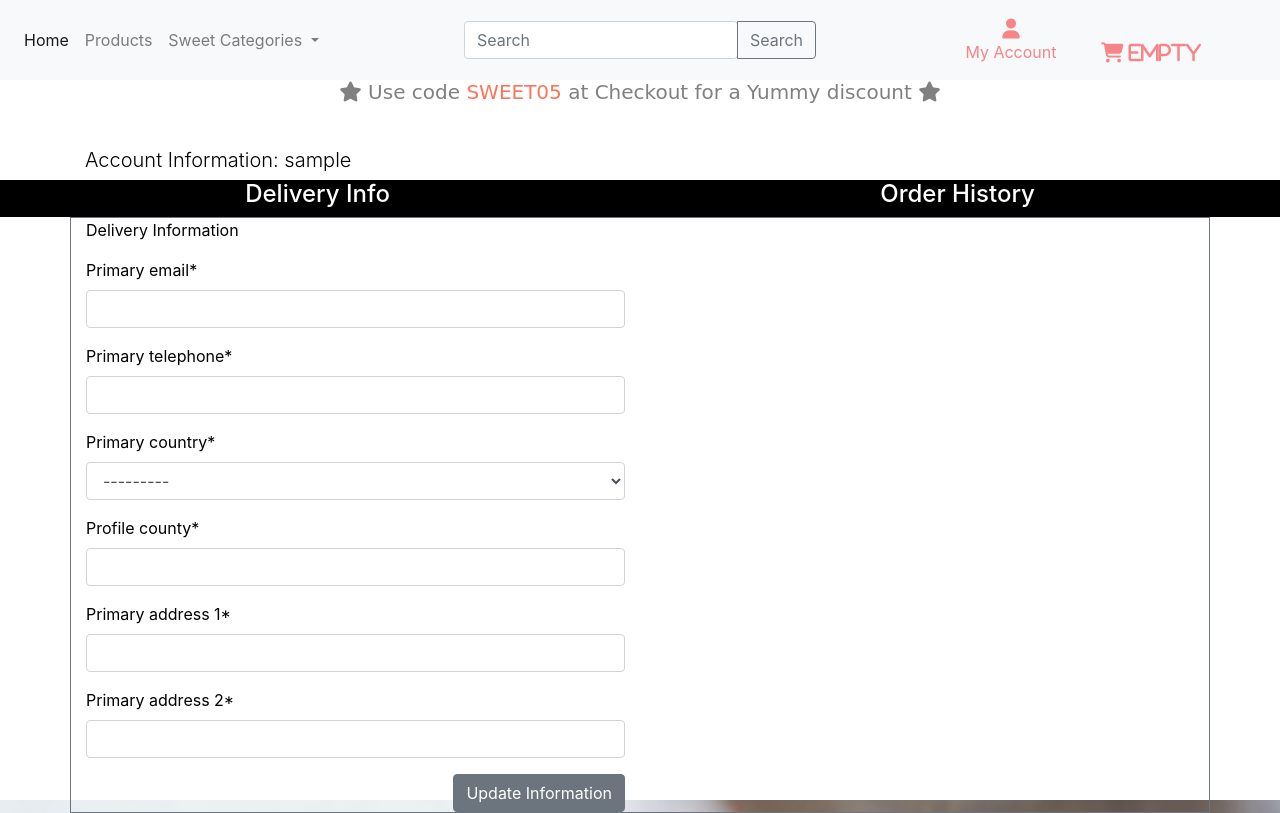
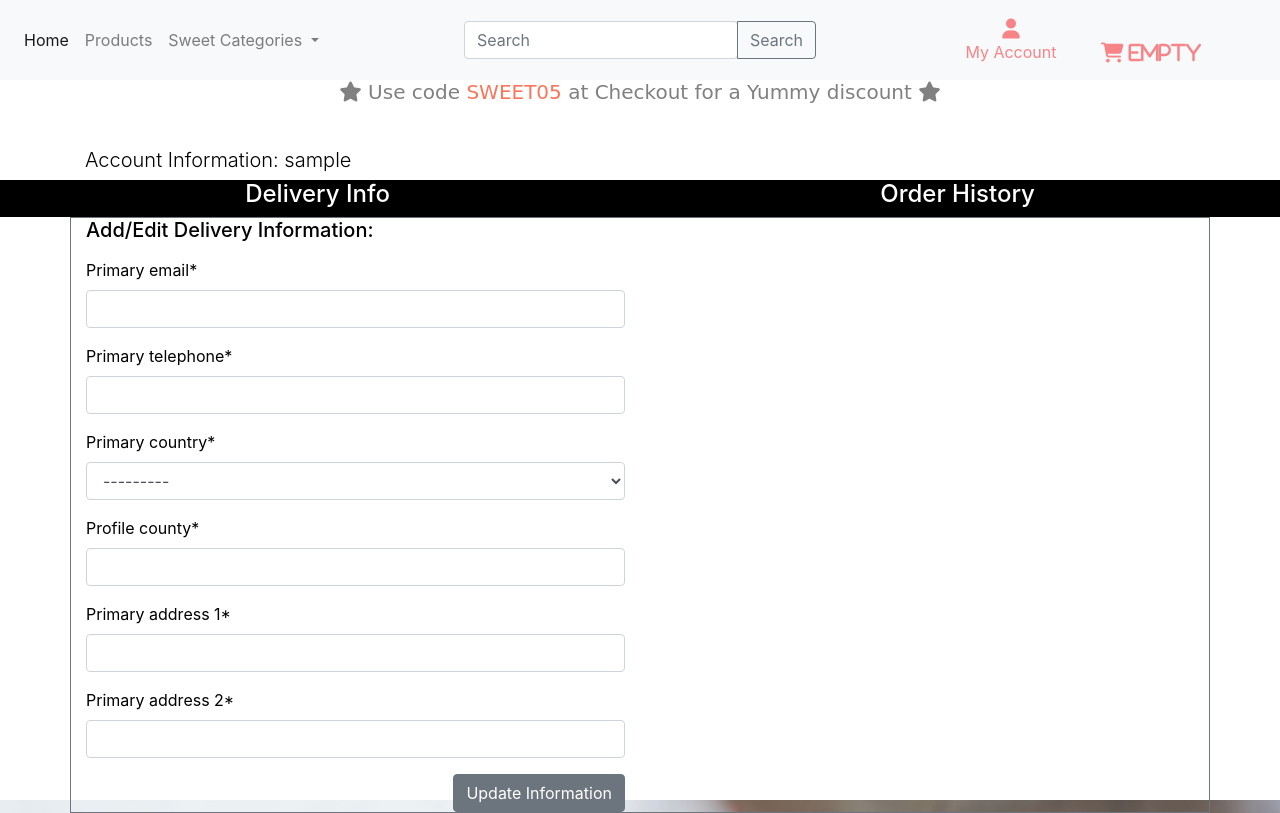
Before and after one commit to aliciarawlings/sweet_moments_milestone, a Django app: page /profile/ in a window 1280 px wide. Run offline with Django 3.2, Linux system fonts and the light colour scheme; the visitor is signed in with stand-in values (Sample User, id 1); data comes from the database, SQL or seed files in the repository; data that the repository does not hold is empty; some libraries are stand-ins or nearby versions.

Commit message:
edited heading on profile page

```diff
--- a/profiles/templates/profiles/profile.html
+++ b/profiles/templates/profiles/profile.html
@@ -29,7 +29,7 @@
 <div class="container profile_container border  border-secondary">
     <div class="row">
         <div class="col-12 col-lg-6">
-            <p> Delivery Information </p>
+            <h5> Add/Edit Delivery Information: </h5>
             <form class="mt-3" action ="{% url 'profile'%}" method="POST" id="update_profile_form">
                 {% csrf_token %}
 
```
